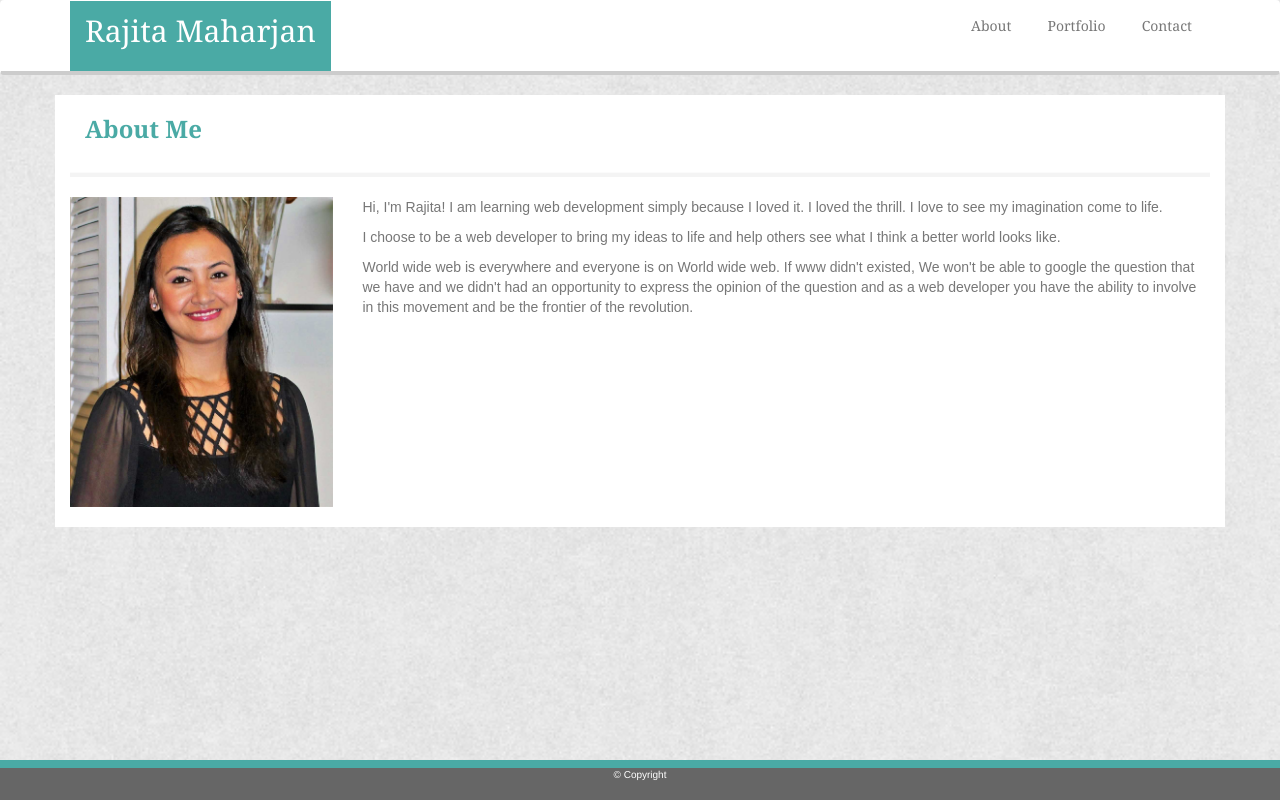
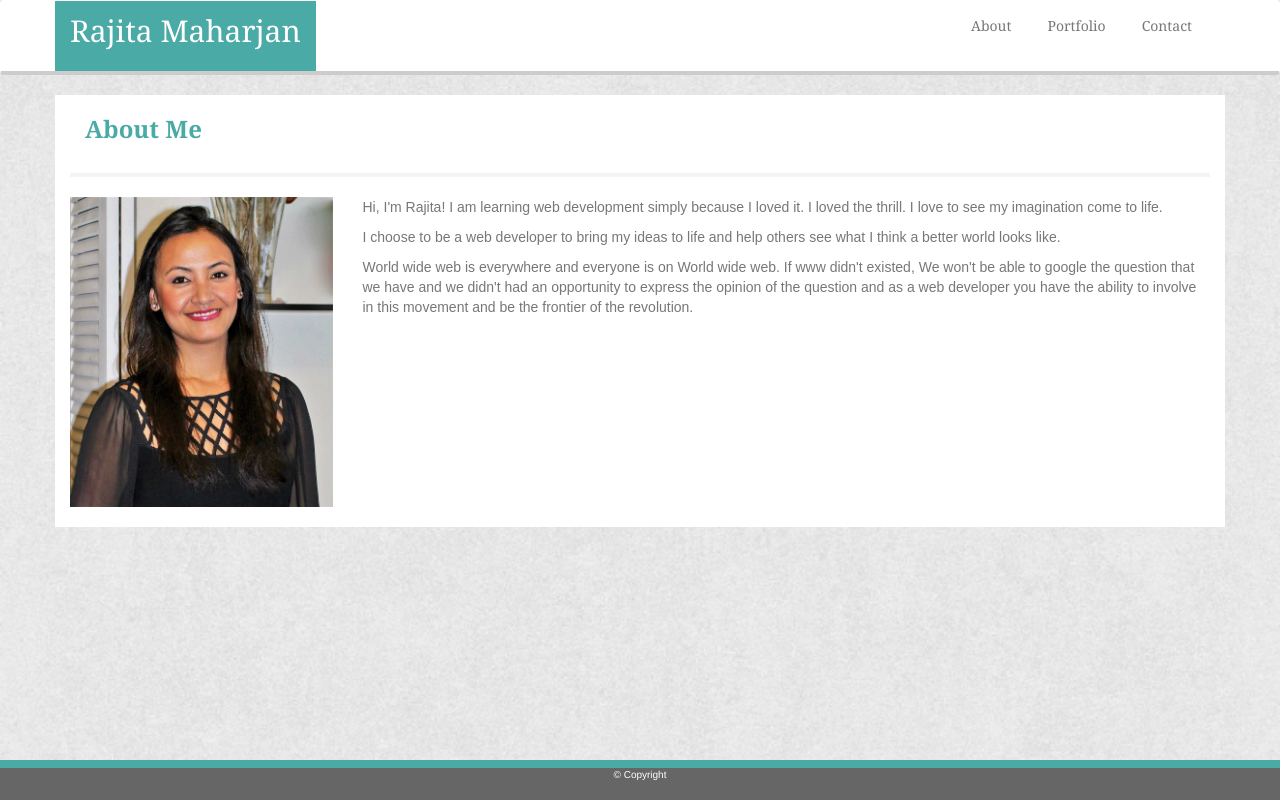
Before and after one commit to marajita/Bootstrap-Portfolio, a plain HTML site: page index.html in a window 1280 px wide. Drawn offline with nearby package versions, Linux system fonts and the light colour scheme.

Commit message:
FinalCommitAfterCorrecringHeader

```diff
--- a/assets/css/style.css
+++ b/assets/css/style.css
@@ -60,7 +60,8 @@ a {
     background: #4aaaa5;
     color: white;
     font-size: 30px;
-    height: 100%
+    height: 100%;
+
 }
 
 .footer {
@@ -117,6 +118,7 @@ hr {
 
 #navbarCollapse {
     height: 100% !important;
+    margin-left: -15px;
 
 }
 
```
